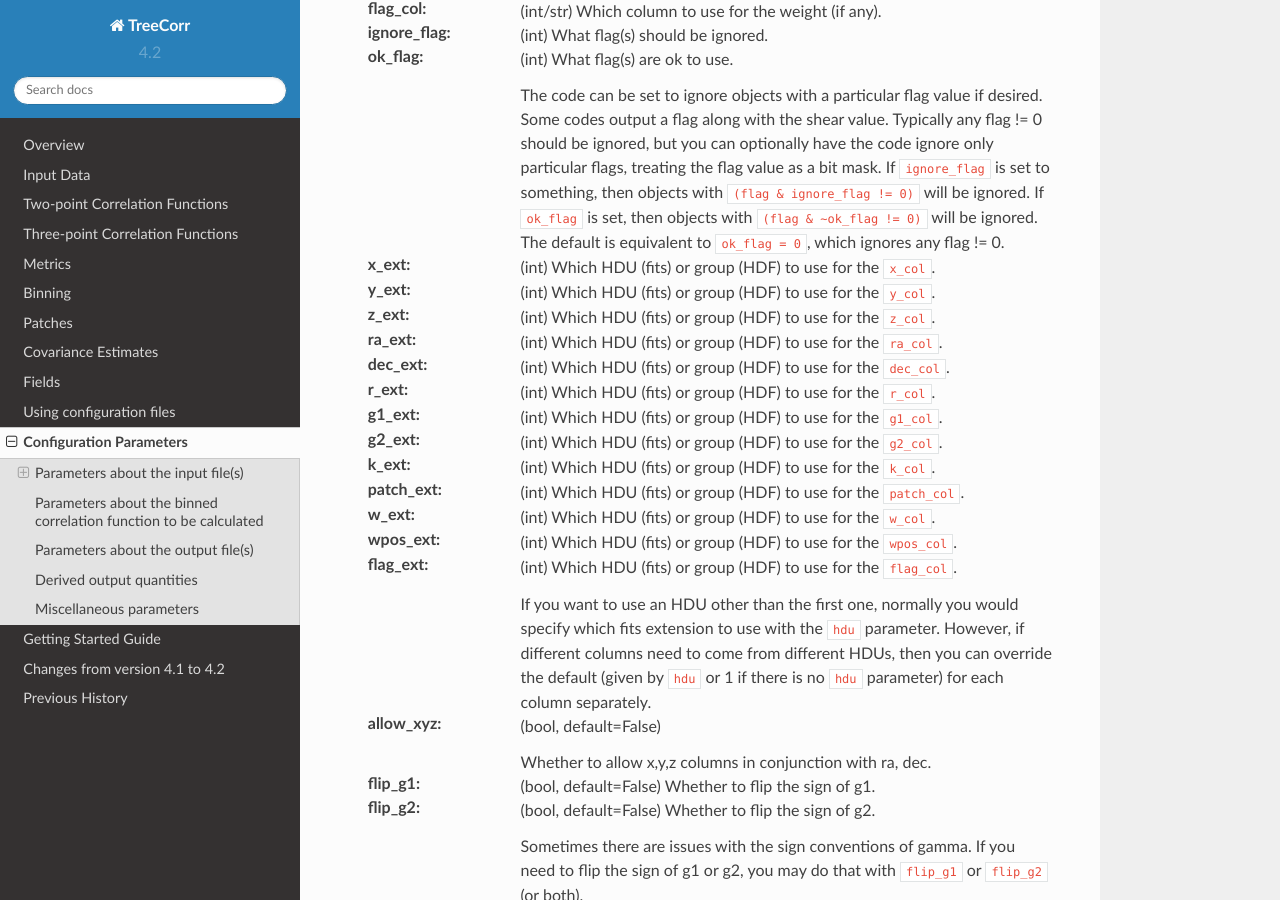
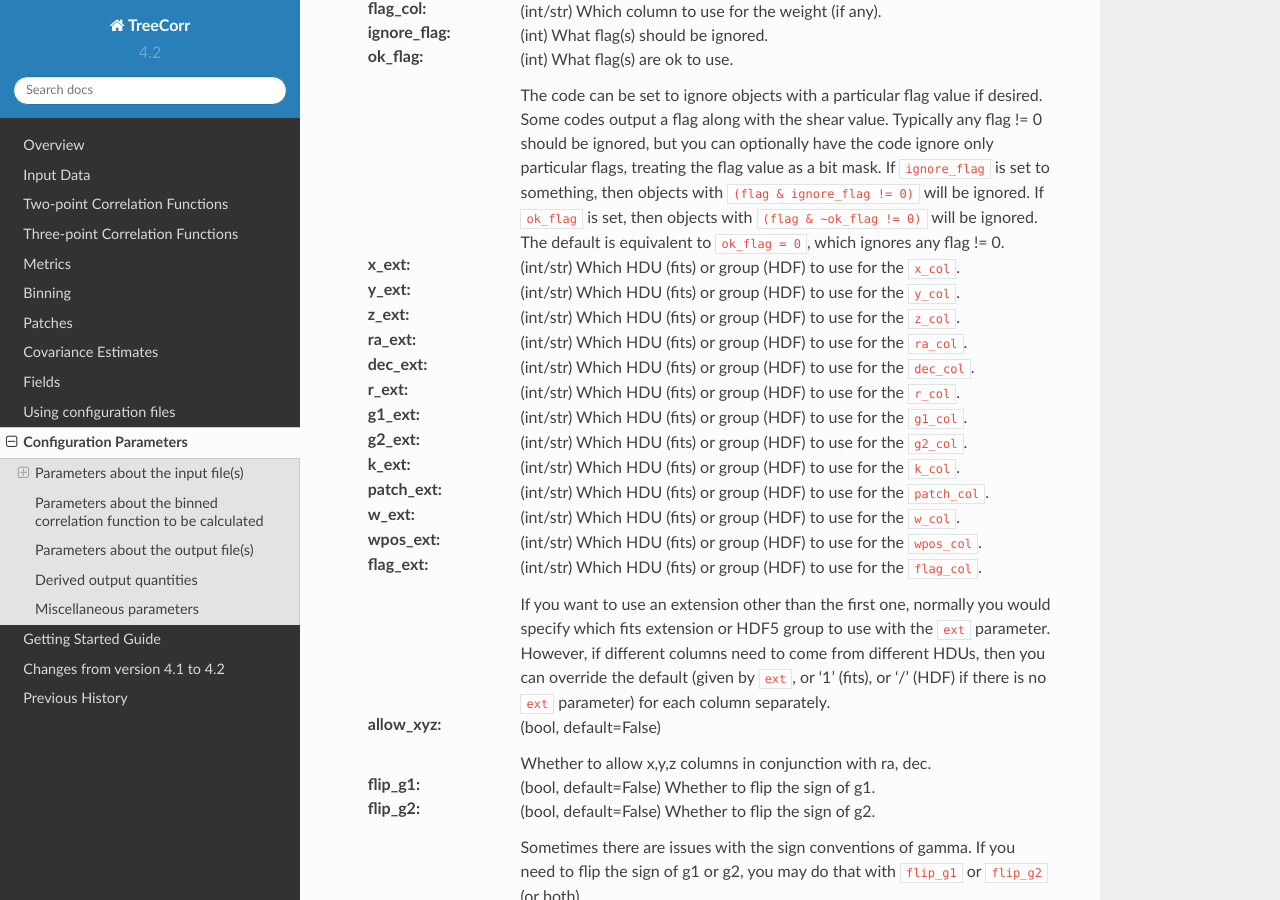
Before and after one commit to rmjarvis/TreeCorr, a Sphinx documentation site: the page built from docs/params.rst, in a window 1280 px wide and 900 px high, scrolled down 3385 px. Built offline with Sphinx 7.4.7 and the Read the Docs theme 2.0.0, drawn with Linux system fonts in a browser that asks for light colours; the version number is read from the project's files by our own code; some of the changed text lies outside the part shown.

Commit message:
changes for Mike review comments

```diff
--- a/docs/params.rst
+++ b/docs/params.rst
@@ -81,7 +81,7 @@ Parameters about the input file(s)
     comment lines usually begin with '#', but you may specify something
     different if necessary.
 
-:ext: (int, default=1 for FITS or root for HDF5) The extension (fits) or group (hdf) to read from
+:ext: (int/str, default=1 for FITS or root for HDF5) The extension (fits) or group (hdf) to read from
 
     Normally if you are using a fits file, the binary fits table is
     taken from the first extension, HDU 1.  If you want to read from a
@@ -177,25 +177,25 @@ Parameters about the input file(s)
     If ``ok_flag`` is set, then objects with ``(flag & ~ok_flag != 0)`` will be ignored.
     The default is equivalent to ``ok_flag = 0``, which ignores any flag != 0.
 
-:x_ext: (int) Which HDU (fits) or group (HDF) to use for the ``x_col``.
-:y_ext: (int) Which HDU (fits) or group (HDF) to use for the ``y_col``.
-:z_ext: (int) Which HDU (fits) or group (HDF) to use for the ``z_col``.
-:ra_ext: (int) Which HDU (fits) or group (HDF) to use for the ``ra_col``.
-:dec_ext: (int) Which HDU (fits) or group (HDF) to use for the ``dec_col``.
-:r_ext: (int) Which HDU (fits) or group (HDF) to use for the ``r_col``.
-:g1_ext: (int) Which HDU (fits) or group (HDF) to use for the ``g1_col``.
-:g2_ext: (int) Which HDU (fits) or group (HDF) to use for the ``g2_col``.
-:k_ext: (int) Which HDU (fits) or group (HDF) to use for the ``k_col``.
-:patch_ext: (int) Which HDU (fits) or group (HDF) to use for the ``patch_col``.
-:w_ext: (int) Which HDU (fits) or group (HDF) to use for the ``w_col``.
-:wpos_ext: (int) Which HDU (fits) or group (HDF) to use for the ``wpos_col``.
-:flag_ext: (int) Which HDU (fits) or group (HDF) to use for the ``flag_col``.
+:x_ext: (int/str) Which HDU (fits) or group (HDF) to use for the ``x_col``.
+:y_ext: (int/str) Which HDU (fits) or group (HDF) to use for the ``y_col``.
+:z_ext: (int/str) Which HDU (fits) or group (HDF) to use for the ``z_col``.
+:ra_ext: (int/str) Which HDU (fits) or group (HDF) to use for the ``ra_col``.
+:dec_ext: (int/str) Which HDU (fits) or group (HDF) to use for the ``dec_col``.
+:r_ext: (int/str) Which HDU (fits) or group (HDF) to use for the ``r_col``.
+:g1_ext: (int/str) Which HDU (fits) or group (HDF) to use for the ``g1_col``.
+:g2_ext: (int/str) Which HDU (fits) or group (HDF) to use for the ``g2_col``.
+:k_ext: (int/str) Which HDU (fits) or group (HDF) to use for the ``k_col``.
+:patch_ext: (int/str) Which HDU (fits) or group (HDF) to use for the ``patch_col``.
+:w_ext: (int/str) Which HDU (fits) or group (HDF) to use for the ``w_col``.
+:wpos_ext: (int/str) Which HDU (fits) or group (HDF) to use for the ``wpos_col``.
+:flag_ext: (int/str) Which HDU (fits) or group (HDF) to use for the ``flag_col``.
 
-    If you want to use an HDU other than the first one, normally you would
-    specify which fits extension to use with the ``hdu`` parameter.  However, if
-    different columns need to come from different HDUs, then you can override
-    the default (given by ``hdu`` or 1 if there is no ``hdu`` parameter) for each
-    column separately.
+    If you want to use an extension other than the first one, normally you would
+    specify which fits extension or HDF5 group to use with the ``ext`` parameter.
+    However, if different columns need to come from different HDUs, then you can
+    override the default (given by ``ext``, or '1' (fits), or '/' (HDF) if there
+    is no ``ext`` parameter) for each column separately.
 
 :allow_xyz: (bool, default=False)
 
--- a/requirements.txt
+++ b/requirements.txt
@@ -2,4 +2,3 @@ numpy>=1.14
 pyyaml>=3.13
 cffi>=1.12
 LSSTDESC.Coord>=1.1
-packaging
```
Also changed, not shown: .travis.yml, 3 other files.
